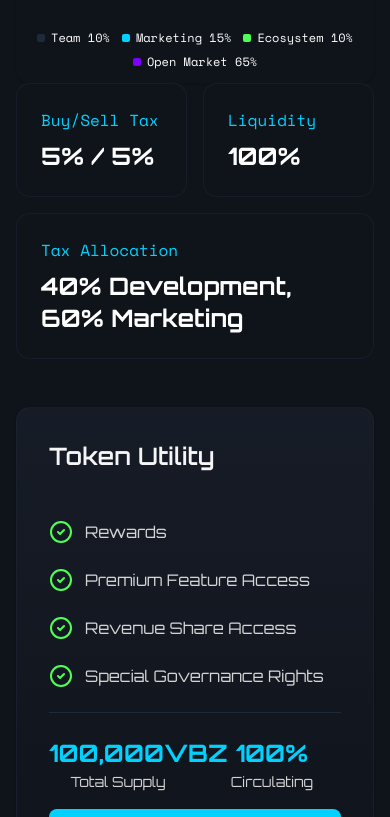
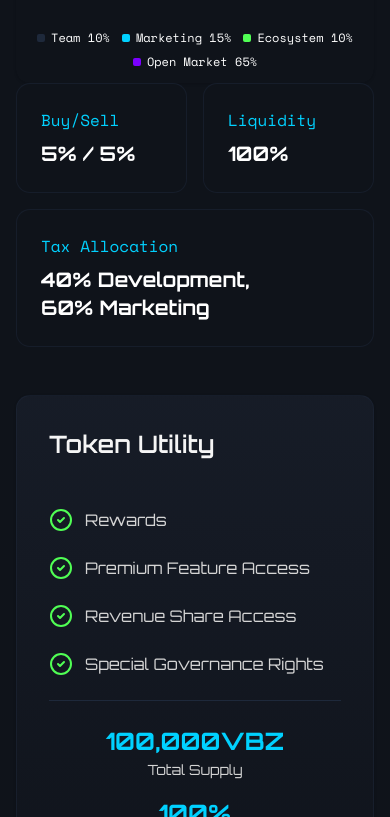
Before and after one commit to Atimscreative/vibezly-landing-page, a React (Vite) app: page / in a window 390 px wide. Shown: the part 4127-4944 px from the top of the page. Built offline with nearby package versions, Linux system fonts and the light colour scheme.

Commit message:
Fixed responsiveness on mobile for tokenomics

```diff
--- a/src/components/home-components/Tokenomics.tsx
+++ b/src/components/home-components/Tokenomics.tsx
@@ -52,23 +52,24 @@ export default function Tokenomics() {
               <TokenomicsChart />
               <div className="grid grid-cols-2 gap-4">
                 <div className="border-vibezly-border/50 bg-vibezly-dark hover:bg-vibezly-border/5 rounded-xl border p-6">
-                  <p className="text-vibezly-cyan pb-2">Buy/Sell Tax</p>
-                  <h3 className="font-orbitron text-2xl font-bold text-white">
+                  <p className="text-vibezly-cyan pb-2">Buy/Sell</p>
+                  <h3 className="font-orbitron text-xl font-bold text-white sm:text-2xl">
                     5% / 5%
                   </h3>
                 </div>
 
                 <div className="border-vibezly-border/50 bg-vibezly-dark hover:bg-vibezly-border/5 rounded-xl border p-6">
                   <p className="text-vibezly-cyan pb-2">Liquidity</p>
-                  <h3 className="font-orbitron text-2xl font-bold text-white">
+                  <h3 className="font-orbitron text-xl font-bold text-white sm:text-2xl">
                     100%
                   </h3>
                 </div>
 
                 <div className="border-vibezly-border/50 bg-vibezly-dark hover:bg-vibezly-border/5 col-span-2 rounded-xl border p-6">
                   <p className="text-vibezly-cyan pb-2">Tax Allocation</p>
-                  <h3 className="font-orbitron text-2xl font-bold text-white">
-                    40% Development, 60% Marketing
+                  <h3 className="font-orbitron text-xl font-bold text-white sm:text-2xl">
+                    40% Development,
+                    <br className="sm:hidden" /> 60% Marketing
                   </h3>
                 </div>
               </div>
@@ -102,7 +103,7 @@ export default function Tokenomics() {
                 </div>
 
                 <div className="border-vibezly-border border-t pt-6">
-                  <div className="grid grid-cols-2 gap-4 text-center">
+                  <div className="grid grid-cols-1 gap-4 text-center min-[30rem]:grid-cols-2">
                     <div>
                       <div className="text-vibezly-cyan font-orbitron text-2xl font-bold">
                         100,000VBZ
@@ -128,7 +129,7 @@ export default function Tokenomics() {
 
                   <p
                     onClick={copyContractAddress}
-                    className="font-orbitron mx-auto mt-4 w-[290px] cursor-pointer items-center truncate text-center text-sm tracking-wider text-ellipsis text-white uppercase md:w-full"
+                    className="font-orbitron mx-auto mt-4 w-[250px] cursor-pointer items-center truncate text-center text-sm tracking-wider text-ellipsis text-white uppercase md:w-full"
                   >
                     0x029290c564Ef921c56a784AA16C97E930dAF7372
                   </p>
```
